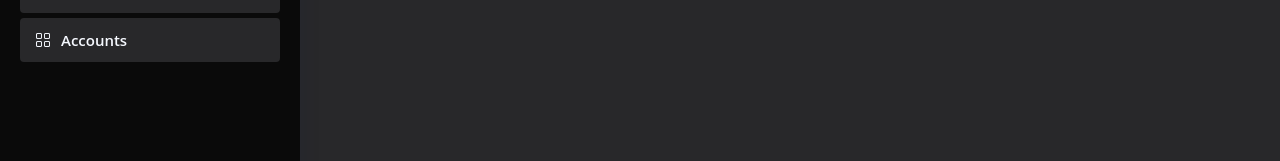
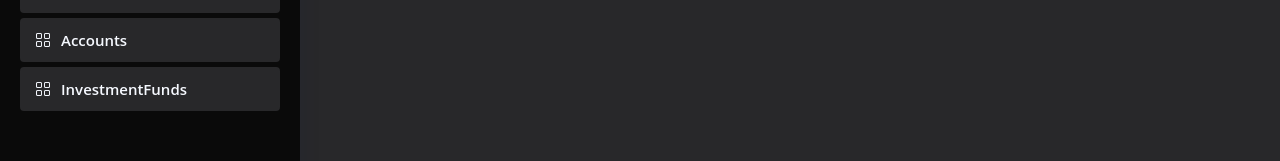
Before and after one commit to Juancastdh/FinanceManagementWeb, a Vue app: page / in a window 1280 px wide. Shown: the part 258-419 px from the top of the page. Built offline with nearby package versions, Linux system fonts and the light colour scheme; no server answers.

Commit message:
Added routing for investment funds component

```diff
--- a/src/router/index.js
+++ b/src/router/index.js
@@ -4,6 +4,7 @@ import PeriodsPage from "../components/pages/periods/PeriodsPage.vue";
 import CategoriesPage from "../components/pages/categories/CategoriesPage.vue";
 import TransactionsPage from "../components/pages/transactions/TransactionsPage.vue";
 import AccountsPage from "../components/pages/accounts/AccountsPage.vue";
+import InvestmentFundsPage from "../components/pages/investmentFunds/InvestmentFundsPage.vue";
 
 const routes = [
   {
@@ -30,6 +31,11 @@ const routes = [
     path: "/accounts",
     name: "Accounts",
     component: AccountsPage
+  },
+  {
+    path: "/investment-funds",
+    name: "InvestmentFunds",
+    component: InvestmentFundsPage
   }
 ];
 
```
